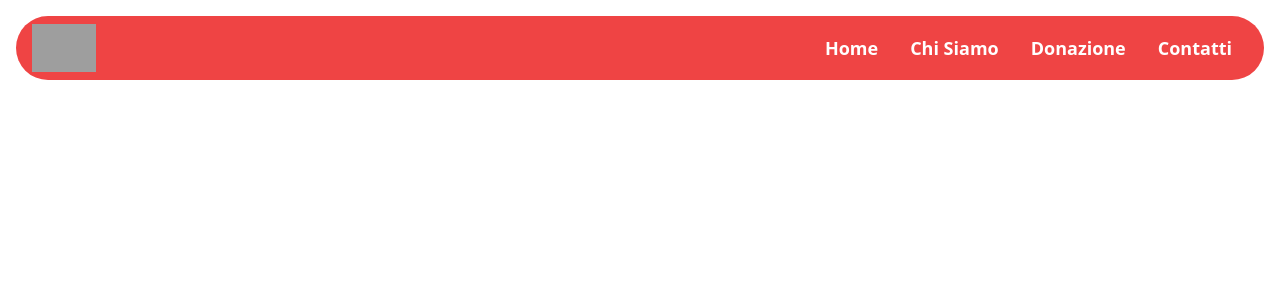
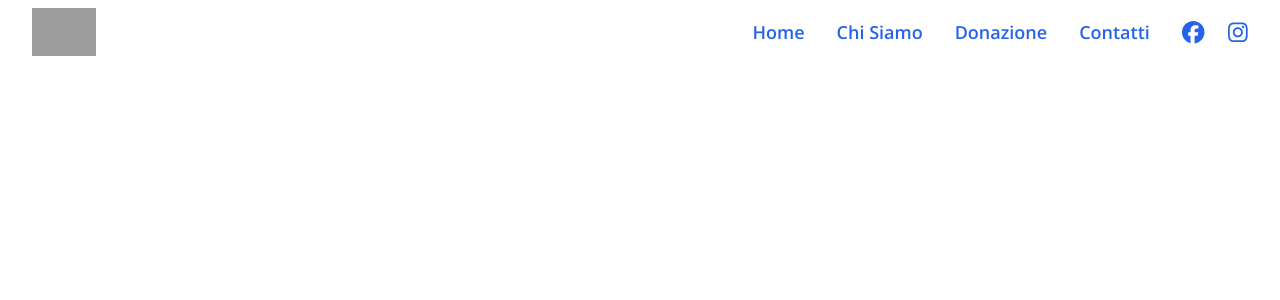
Before and after one commit to ittarF/avisarese, a React (Create React App) app in the folder avis-frontend/: page / in a window 1280 px wide. Shown: the top 300 px of the page. Built offline with nearby package versions, Linux system fonts and the light colour scheme; grey boxes are pictures that could not be loaded.

Commit message:
updated navbar

```diff
--- a/avis-frontend/package.json
+++ b/avis-frontend/package.json
@@ -3,6 +3,9 @@
   "version": "0.1.0",
   "private": true,
   "dependencies": {
+    "@fortawesome/fontawesome-svg-core": "^6.7.2",
+    "@fortawesome/free-solid-svg-icons": "^6.7.2",
+    "@fortawesome/react-fontawesome": "^0.2.2",
     "cra-template": "1.2.0",
     "react": "^19.0.0",
     "react-dom": "^19.0.0",
--- a/avis-frontend/public/index.html
+++ b/avis-frontend/public/index.html
@@ -27,6 +27,11 @@
     -->
     <title>React App</title>
     <link href="https://fonts.googleapis.com/css2?family=Open+Sans:wght@400;600&family=Roboto:wght@400;700&display=swap" rel="stylesheet">
+    <link
+  href="https://cdnjs.cloudflare.com/ajax/libs/font-awesome/6.0.0/css/all.min.css"
+  rel="stylesheet"
+/>
+
   </head>
   <body>
     <noscript>You need to enable JavaScript to run this app.</noscript>
--- a/avis-frontend/src/components/Navbar.jsx
+++ b/avis-frontend/src/components/Navbar.jsx
@@ -1,6 +1,8 @@
 import React, { useState } from "react";
 import logo from "../assets/Logo_AVIS.png";
-
+import { FontAwesomeIcon } from "@fortawesome/react-fontawesome";
+import { faFacebook, faInstagram } from "@fortawesome/free-brands-svg-icons";
+import { faHouse, faHandHoldingDroplet, faEnvelope, faPeopleGroup } from "@fortawesome/free-solid-svg-icons";
 function Navbar() {
   const [isOpen, setIsOpen] = useState(false);
 
@@ -9,7 +11,7 @@ function Navbar() {
   };
 
   return (
-    <nav className="bg-red-500 text-white py-8 relative rounded-full m-4">
+    <nav className="text-blue-600 py-8 relative font-sans">
       <div className="container mx-auto flex justify-between items-center">
         {/* Logo */}
         <img
@@ -20,9 +22,9 @@ function Navbar() {
 
         {/* Menu Hamburger - for small screens */}
         <div className="md:hidden">
-          <button className="text-white fixed right-8 top-8" onClick={toggleMenu}>
+          <button className="text-blue-600 fixed right-4 top-3" onClick={toggleMenu}>
             <svg
-              className="w-8 h-8"
+              className="w-10 h-10 hover:scale-125 transition-all"
               fill="none"
               stroke="currentColor"
               viewBox="0 0 24 24"
@@ -36,22 +38,59 @@ function Navbar() {
             </svg>
           </button>
         </div>
-
+        {/* Social Media Icons - for small screens */}
+        <div className="md:hidden fixed right-16 top-5 space-x-4 pr-2">
+          <a
+            href="https://facebook.com"
+            target="_blank"
+            rel="noopener noreferrer"
+            className="hover:text-blue-500"
+          >
+            <FontAwesomeIcon icon={faFacebook} size="xl" />
+          </a>
+          <a
+            href="https://instagram.com"
+            target="_blank"
+            rel="noopener noreferrer"
+            className="hover:text-pink-500"
+          >
+            <FontAwesomeIcon icon={faInstagram} size="xl" />
+          </a>
+        </div>
         {/* Desktop Menu */}
         <ul
           className={`hidden md:flex items-center font-semibold text-lg absolute right-4 top-1/2 transform -translate-y-1/2`}
         >
-          <li className="p-4 hover:bg-blue-600 rounded-md transition-all cursor-pointer">
+          <li className="p-4 rounded-md transition-all cursor-pointer">
             <a href="#">Home</a>
           </li>
-          <li className="p-4 hover:bg-blue-600 rounded-md transition-all cursor-pointer">
+          <li className="p-4 rounded-md transition-all cursor-pointer">
             <a href="#">Chi Siamo</a>
           </li>
-          <li className="p-4 hover:bg-blue-600 rounded-md transition-all cursor-pointer">
+          <li className="p-4 rounded-md transition-all cursor-pointer">
             <a href="#">Donazione</a>
           </li>
-          <li className="p-4 hover:bg-blue-600 rounded-md transition-all cursor-pointer">
+          <li className="p-4 rounded-md transition-all cursor-pointer">
             <a href="#">Contatti</a>
+          </li>
+          {/* Social Media Icons */}
+          <li className="p-4 flex justify-center space-x-6">
+            <a
+              href="https://facebook.com"
+              target="_blank"
+              rel="noopener noreferrer"
+              className="hover:text-blue-500"
+            >
+              <FontAwesomeIcon icon={faFacebook} size="lg" />
+            </a>
+            <a
+              href="https://instagram.com"
+              target="_blank"
+              rel="noopener noreferrer"
+              className="hover:text-pink-500"
+            >
+              <FontAwesomeIcon icon={faInstagram} size="lg" />
+            </a>
           </li>
         </ul>
       </div>
@@ -59,24 +98,28 @@ function Navbar() {
       {/* Mobile Menu */}
       {isOpen ? (
         <div className="md:hidden">
-        <ul className="flex flex-col space-y-4 absolute right-0 left-0 bg-red-500 p-4 top-20 z-10 shadow-lg">
+        <ul className="flex flex-col space-y-4 absolute right-0 left-0 p-4 top-16 z-10">
           <li>
-            <a href="#" className="text-white text-lg">
+            <a href="#" className="text-blue-600 text-lg">
+            <FontAwesomeIcon icon={faHouse} size="lg" className="pr-3"/>
               Home
             </a>
           </li>
           <li>
-            <a href="#" className="text-white text-lg">
+            <a href="#" className="text-blue-600 text-lg">
+            <FontAwesomeIcon icon={faPeopleGroup} size="lg" className="pr-2"/>
               Chi Siamo
             </a>
             </li>
           <li>
-            <a href="#" className="text-white text-lg">
+            <a href="#" className="text-blue-600 text-lg">
+            <FontAwesomeIcon icon={faHandHoldingDroplet} size="lg" className="pr-3"/>
               Donazione
             </a>
           </li>
           <li>
-            <a href="#" className="text-white text-lg">
+            <a href="#" className="text-blue-600 text-lg">
+            <FontAwesomeIcon icon={faEnvelope} size="lg" className="pr-3"/>
               Contatti
             </a>
           </li>
--- a/avis-frontend/tailwind.config.js
+++ b/avis-frontend/tailwind.config.js
@@ -1,7 +1,9 @@
 module.exports = {
   content: ["./src/**/*.{js,jsx,ts,tsx}"],
   theme: {
-    extend: {},
+    fontFamily: {
+      sans: ['Open Sans', 'Roboto', 'sans-serif'],
+    }
   },
   plugins: [],
 };
```
Also changed, not shown: package.json (deleted, +0 -7 lines), 2 other files (tests, documents, lock files or other folders).
